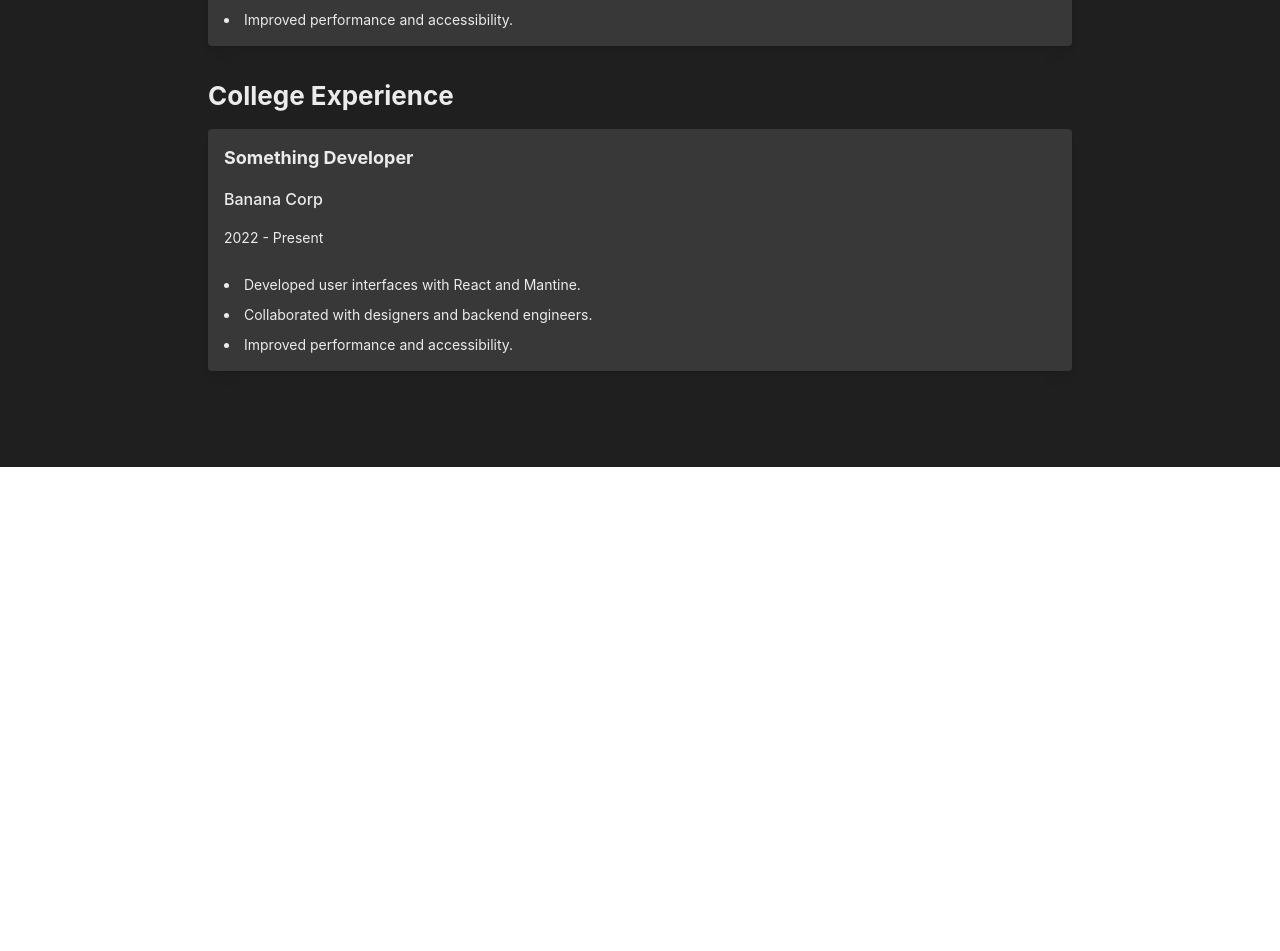
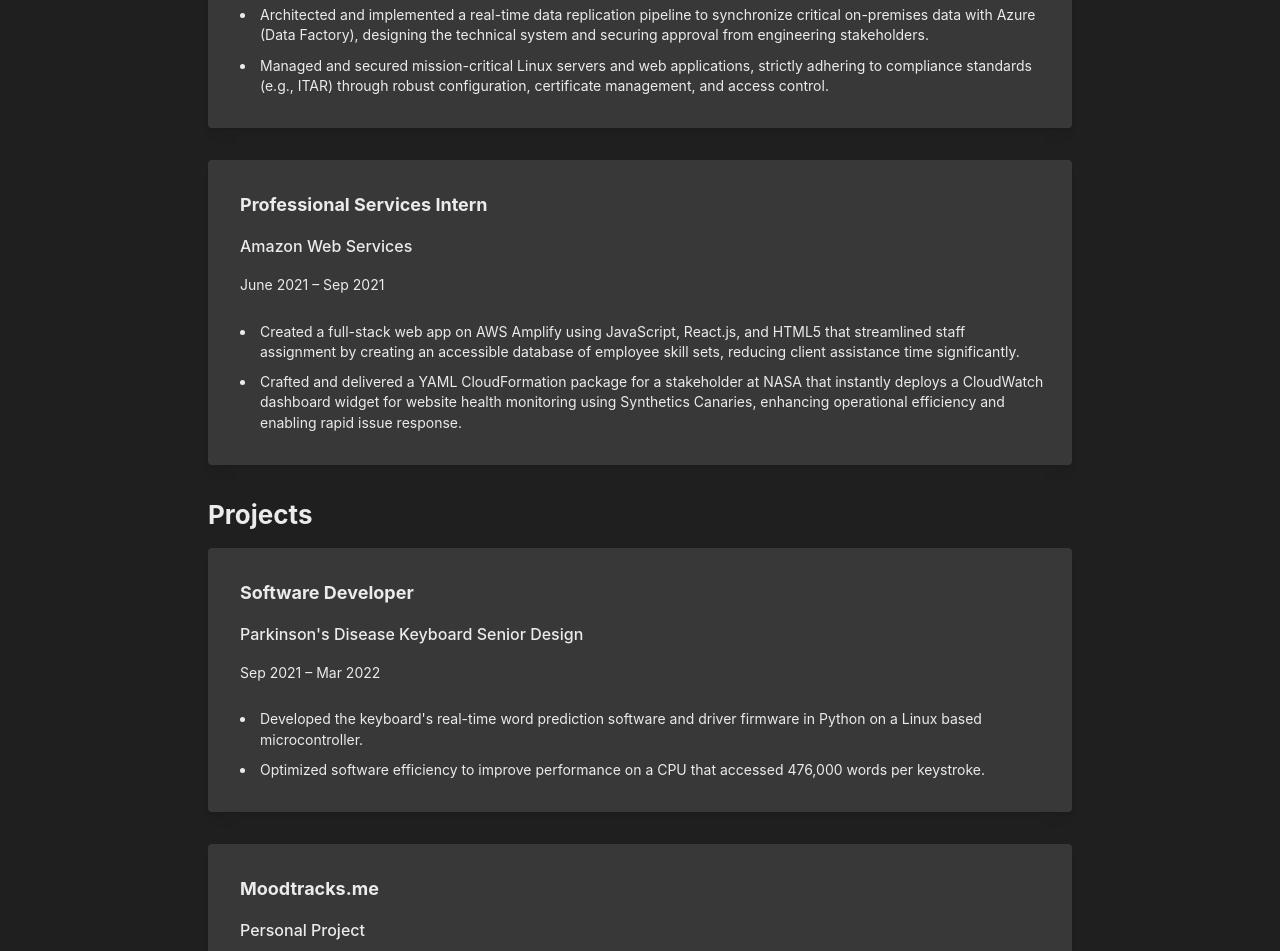
Before and after one commit to cervand/cervand.github.io, a React (Vite) app: page / in a window 1280 px wide. Shown: the part 661-1612 px from the top of the page. Before the commit the page ends 1128 px from the top, so only its background shows below. Built offline with nearby package versions, Linux system fonts and the light colour scheme.

Commit message:
Refactor AboutTab and ContactTab components; update content and improve structure in ExperienceTab and Role components

```diff
--- a/src/components/AboutTab.jsx
+++ b/src/components/AboutTab.jsx
@@ -6,7 +6,7 @@ function AboutTab() {
     <Stack>
       <Title order={2} mb="md" c="brand.2">About</Title>
       <Text c="brand.2">
-        Information about me and my background will be displayed here.
+        Someone excited to work hard on becoming a better engineer.
       </Text>
     </Stack>
   );
--- a/src/components/ContactTab.jsx
+++ b/src/components/ContactTab.jsx
@@ -1,13 +1,12 @@
 // src/components/TabContent/ContactTab.jsx
-import { Title, Text, Stack } from '@mantine/core';
+import { Title, Anchor, Stack } from '@mantine/core';
 
 function ContactTab() {
   return (
     <Stack>
       <Title order={2} mb="md" c="brand.2">Contact</Title>
-      <Text c="brand.2">
-        My contact information and ways to reach me will be displayed here.
-      </Text>
+      <Anchor href="https:linkedin.com/in/cervand" target="_blank" c="brand.1">LinkedIn Profile</Anchor>
+      <Anchor href="https:github.com/cervand" target="_blank" c="brand.1">GitHub Profile</Anchor>
     </Stack>
   );
 }
--- a/src/components/ExperienceTab.jsx
+++ b/src/components/ExperienceTab.jsx
@@ -10,35 +10,48 @@ function ExperienceTab() {
         <Role
           title="Software Engineer"
           company="Summit Interconnect"
-          date="2024 - Present"
+          date="July 2024 – Present"
           bullets={[
-            "Developed user interfaces with React and Mantine.",
-            "Collaborated with designers and backend engineers.",
-            "Improved performance and accessibility."
+            "Automated CI/CD pipelines using Jenkins for legacy systems, integrating unit testing and reducing deployment time by 70%.",
+            "Actively spearheading the architecture and implementation of a new PostgreSQL database, including full schema design for manufacturing data and system logs.",
+            "Drove full-stack development and built key architectural components for a mission-critical application, translating Figma designs into a modern React.js/Next.js frontend and high-performance Flask/Python API backend that integrates with internal microservices and databases; ensured operational visibility by integrating Azure logging for the application; managed the project lifecycle through UAT and stakeholder collaboration.",
+            "Developed high-performance REST API services in Python (Flask/FastAPI) and successfully managed/maintained an existing Nest.JS application, connecting to Azure and on-prem databases (e.g., Azure SQL).",
+            "Designed and developed modern GitHub branching and Pull Request workflows—integrated with Jenkins to enforce test-driven and automated review standards—which were subsequently adopted across the entire software division to improve code quality and collaboration.",
+            "Architected and implemented a real-time data replication pipeline to synchronize critical on-premises data with Azure (Data Factory), designing the technical system and securing approval from engineering stakeholders.",
+            "Managed and secured mission-critical Linux servers and web applications, strictly adhering to compliance standards (e.g., ITAR) through robust configuration, certificate management, and access control."
           ]}
         />
         <Role
-          title="Professional Services Consultant Intern"
+          title="Professional Services Intern"
           company="Amazon Web Services"
-          date="2020-2020"
+          date="June 2021 – Sep 2021"
           bullets={[
-            "Developed user interfaces with React and Mantine.",
-            "Collaborated with designers and backend engineers.",
-            "Improved performance and accessibility."
+            "Created a full-stack web app on AWS Amplify using JavaScript, React.js, and HTML5 that streamlined staff assignment by creating an accessible database of employee skill sets, reducing client assistance time significantly.",
+            "Crafted and delivered a YAML CloudFormation package for a stakeholder at NASA that instantly deploys a CloudWatch dashboard widget for website health monitoring using Synthetics Canaries, enhancing operational efficiency and enabling rapid issue response."
           ]}
         />
       </Stack>
 
       <Stack spacing="md">
-        <Title order={2} c="brand.2">College Experience</Title>
+        <Title order={2} c="brand.2">Projects</Title>
         <Role
-          title="Something Developer"
-          company="Banana Corp"
-          date="2022 - Present"
+          title="Software Developer"
+          company="Parkinson's Disease Keyboard Senior Design"
+          date="Sep 2021 – Mar 2022"
           bullets={[
-            "Developed user interfaces with React and Mantine.",
-            "Collaborated with designers and backend engineers.",
-            "Improved performance and accessibility."
+            "Developed the keyboard's real-time word prediction software and driver firmware in Python on a Linux based microcontroller.",
+            "Optimized software efficiency to improve performance on a CPU that accessed 476,000 words per keystroke."
+          ]}
+        />
+        <Role
+          title="Moodtracks.me"
+          company="Personal Project"
+          date="Sep 2023 - Nov 2023"
+          bullets={[
+            "Created a serverless web application using Spotify's Web API, JavaScript, Node.js, CSS, and HTML, hosted on Netlify that analyzes the mood of your music based on JSON data from your library.",
+            "Created a Figma mock-up of website and transformed it into a fully functional, live website, bringing conceptual designs to life.",
+            "Significantly reduced load times by optimizing libraries and frameworks to only use the needed resources.",
+            "Implemented OAuth 2.0 protocol to authorize Spotify API requests to ensure secure and private user data."
           ]}
         />
       </Stack>
--- a/src/components/Role.jsx
+++ b/src/components/Role.jsx
@@ -2,13 +2,18 @@ import { Card, Title, Text, List, Stack } from '@mantine/core';
 
 function Role({ title, company, date, bullets = [] }) {
   return (
-    <Card shadow="sm" padding="md" mb="md" bg="brand.8" c="brand.2">
+    <Card shadow="sm" padding="xl" mb="md" bg="brand.8" c="brand.2">
       <Stack spacing="xs">
         <Title order={4}>{title}</Title>
         <Text fw={500}>{company}</Text>
-        <Text size="sm" c="brand.2">{date}</Text>
+        <Text size="sm" c="brand.2" >{date}</Text>
         {bullets.length > 0 && (
-          <List spacing="xs" size="sm" mt="xs">
+          <List
+            spacing="xs"
+            size="sm"
+            mt="xs"
+            pr="md"
+          >
             {bullets.map((point, idx) => (
               <List.Item key={idx}>{point}</List.Item>
             ))}
```
